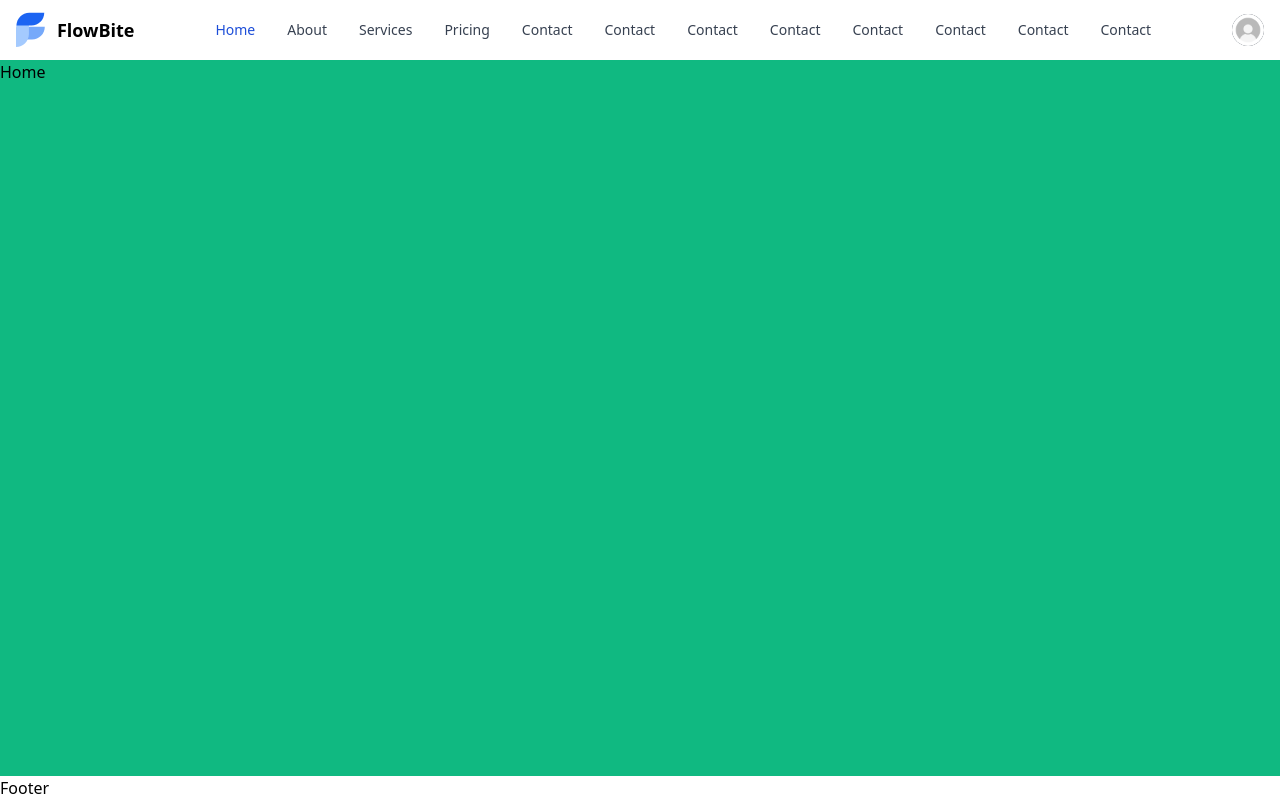
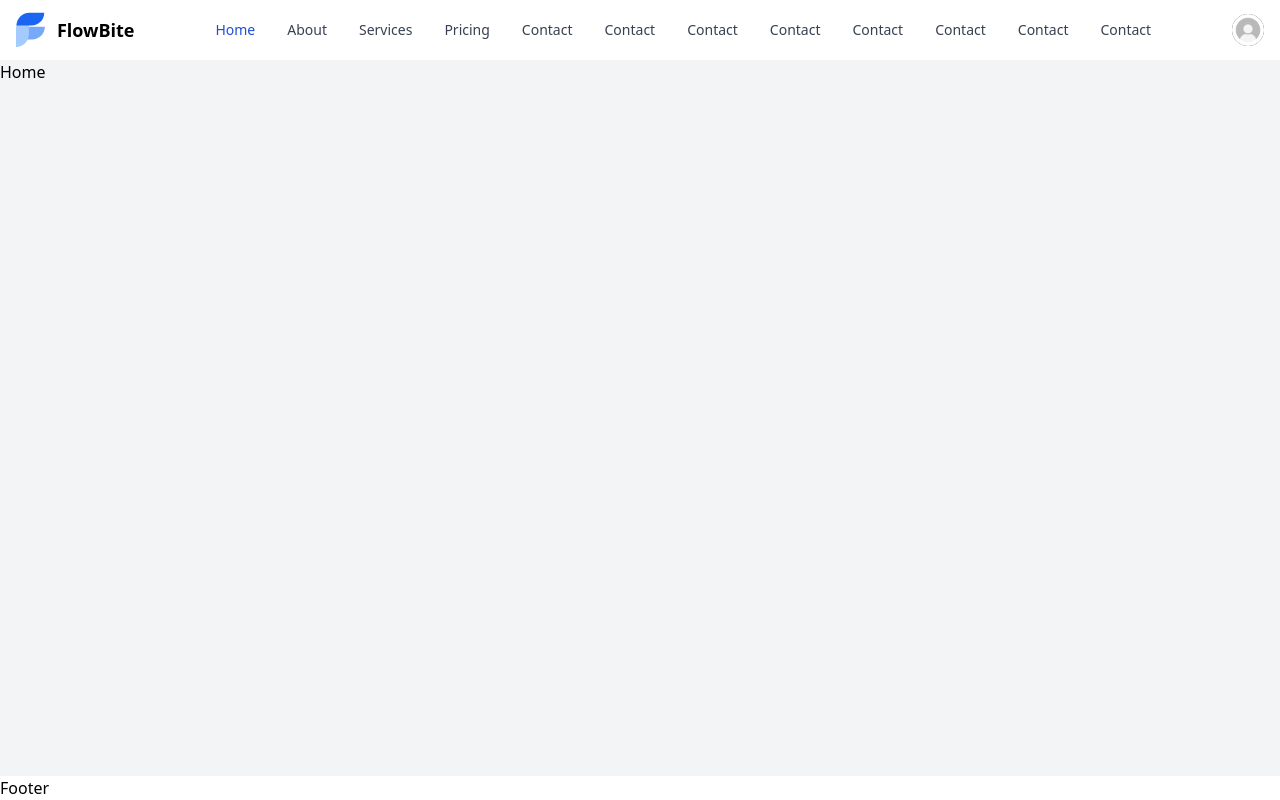
Before and after one commit to brasilgb/sggareact-old2, a React (Create React App) app: page / in a window 1280 px wide. Built offline with nearby package versions, Linux system fonts and the light colour scheme.

Commit message:
Push 01-02-2022 22-06

```diff
--- a/src/components/Header/NavBar/index.jsx
+++ b/src/components/Header/NavBar/index.jsx
@@ -1,4 +1,4 @@
-import React, { Fragment, useEffect, useRef, useState } from 'react';
+import React, { Fragment, useRef, useState } from 'react';
 import useOnClickOutside from '../../ClickOutside';
 import DropDown from '../DropDown';
 
--- a/src/index.js
+++ b/src/index.js
@@ -20,7 +20,7 @@ render(
   <BrowserRouter>
     <div className="flex flex-col h-screen">
       <Header />
-      <div className="bg-green-500 flex-grow">
+      <div className="bg-gray-100 flex-grow">
         <Routes>
           <Route path="/" element={<Home />} />
           <Route path="/periodo" element={<Period />} />
```
Also changed, not shown: package.json (+4 -4 lines), src/components/Header/DropDown/index.jsx (line endings or trailing spaces), 2 other files (tests, documents, lock files or other folders).
